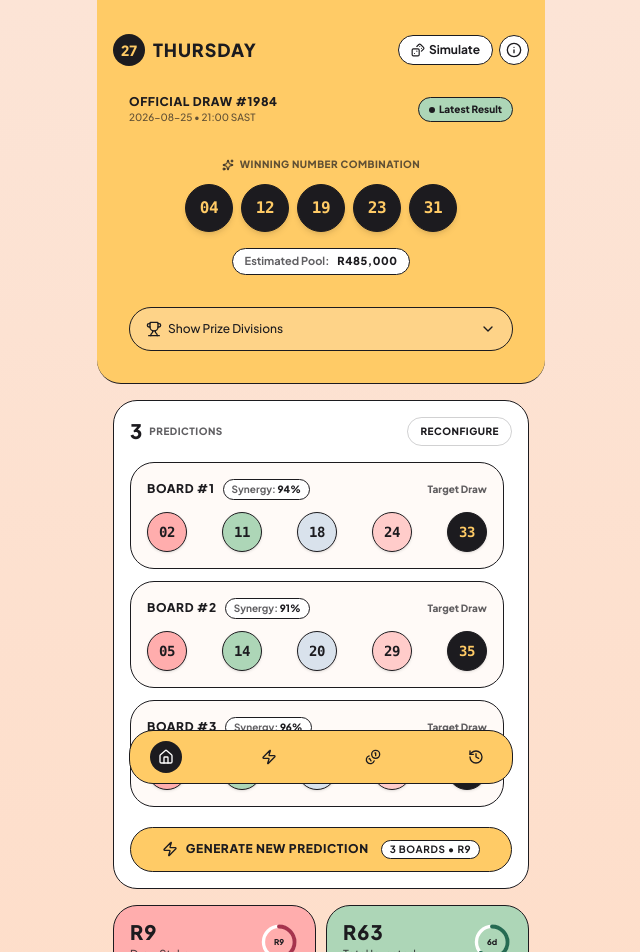
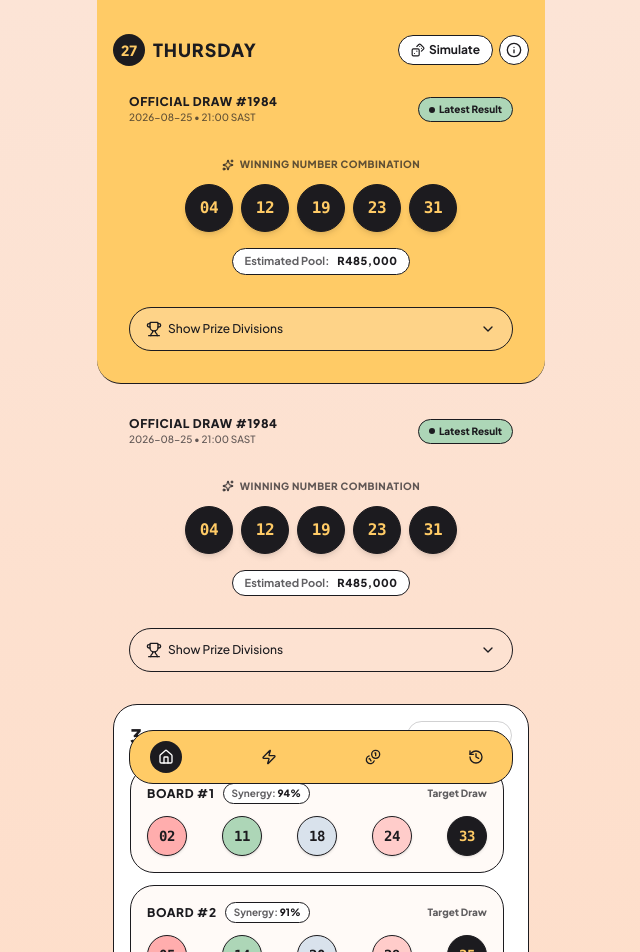
Before and after one commit to sebego-tumelo/mainLoop_ui, a Vue app: page / in a window 1280 px wide. Shown: the top 952 px of the page, without its empty margins (319-959 px from the left). Built offline with nearby package versions, Linux system fonts and the light colour scheme.

Commit message:
refactor: fix home navigation and ensure it scrolls to the latest draw panel

```diff
--- a/src/App.vue
+++ b/src/App.vue
@@ -119,26 +119,20 @@ const scrollToSection = (id, sectionName) => {
       <!-- Main Body Flowing Content -->
       <main class="flex-1 px-4 py-4 space-y-4">
 
-          <!-- 2. Current Prediction Card with Goal progress bar & Tripartite sliders -->
+        <!-- 3. Latest Official Draw Results Banner -->
+        <LatestDrawPanel
+          id="section-latest-draw"
+          :draw="latestDraw"
+          :matchedNumbers="latestMatchedNumbers"
+        />
+
+        <!-- 2. Current Prediction Card with Goal progress bar & Tripartite sliders -->
         <CurrentPredictionPanel
+          id="section-current-prediction"
           :currentPrediction="currentActivePrediction"
           :latestWinningNumbers="latestDraw.winningNumbers"
           :onOpenPredictModal="() => (isPredictModalOpen = true)"
         />
-
-        <!-- 1. Financial Ledger 4-Quadrant Pastel Grid (Needs Satisfaction, Activity, Sleep, Wellness from image) -->
-        <FinancialLedgerPanel
-          :stats="financialStats"
-          :onOpenPrizeInfoModal="() => (isPrizeInfoModalOpen = true)"
-        />
-
-
-
-        <!-- 3. Latest Official Draw Results Banner -->
-        <!-- <LatestDrawPanel
-          :draw="latestDraw"
-          :matchedNumbers="latestMatchedNumbers"
-        /> -->
 
         <!-- 4. Historical Records & Prediction Performance Log -->
         <HistoricalRecordsPanel
@@ -156,7 +150,7 @@ const scrollToSection = (id, sectionName) => {
           <!-- 1. Home / Results -->
           <button
             id="nav-btn-home"
-            @click="scrollToSection('section-current-prediction', 'home')"
+            @click="scrollToSection('section-latest-draw', 'home')"
             title="Home"
             :class="[
               'p-2 rounded-full transition-all cursor-pointer',
```
